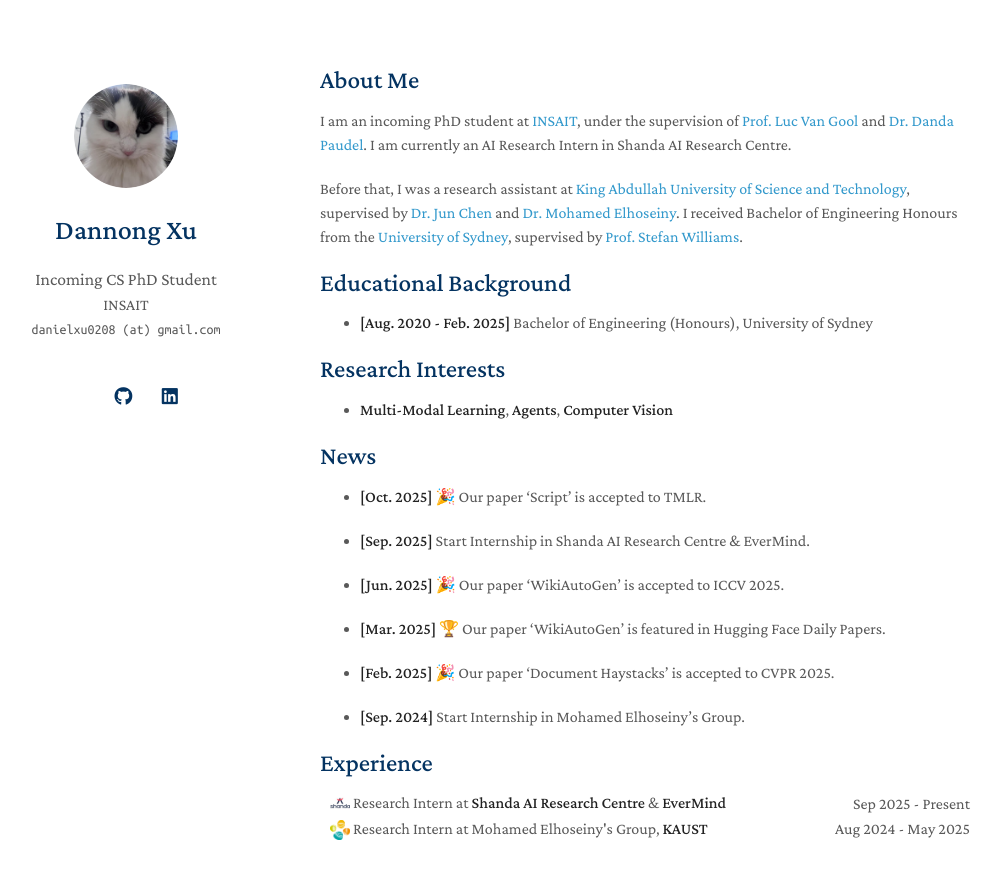
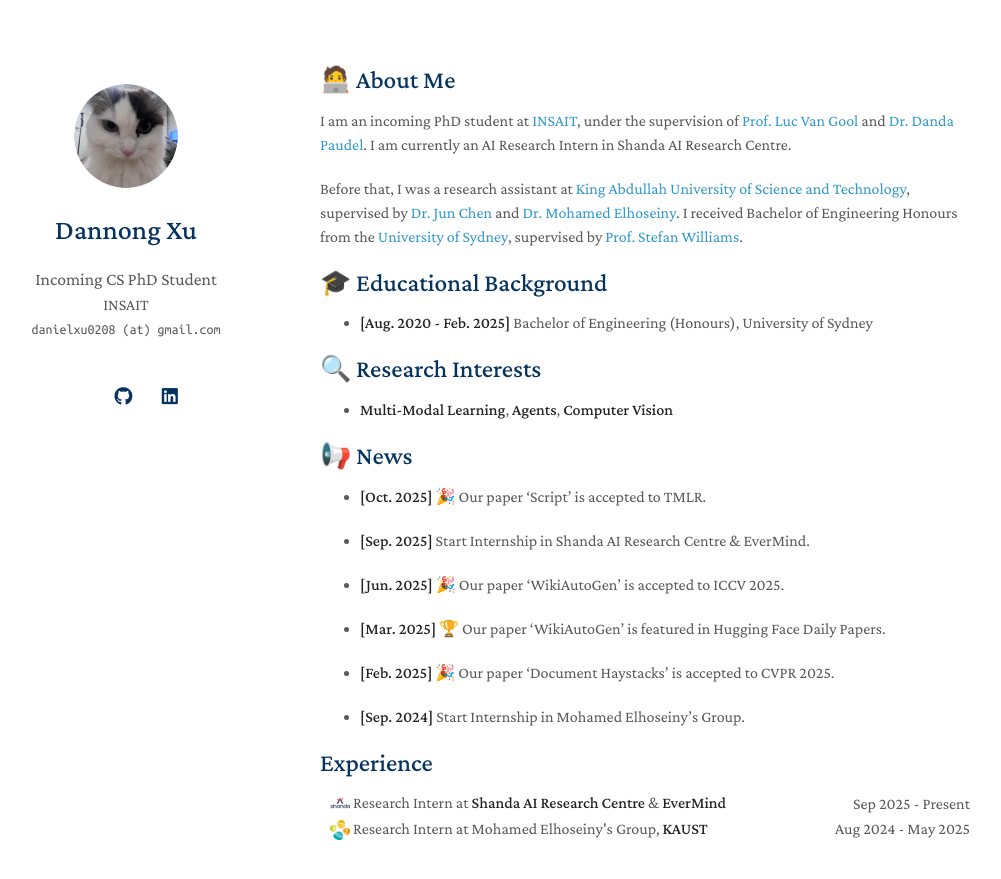
Before and after one commit to Danielxu0208/Danielxu0208.github.io, a Jekyll site: the page built from index.md, in a window 1280 px wide and 900 px high. Shown: the top 879 px of the window, without its empty margins (150-1151 px from the left). Built offline with Jekyll 4.4.1, drawn with Linux system fonts in a browser that asks for light colours; a style sheet for code colours, icons or effects is not loaded; our own code applies the rules of GitHub Pages for plain Markdown files.

```diff
--- a/index.md
+++ b/index.md
@@ -2,21 +2,21 @@
 layout: homepage
 ---
 
-## About Me
+## 🧑‍💻 About Me
 
 I am an incoming PhD student at [INSAIT](https://insait.ai/), under the supervision of [Prof. Luc Van Gool](https://scholar.google.com/citations?user=TwMib_QAAAAJ&hl=en) and [Dr. Danda Paudel](https://scholar.google.ch/citations?user=W43pvPkAAAAJ&hl=en). I am currently an AI Research Intern in Shanda AI Research Centre.
 
 Before that, I was a research assistant at [King Abdullah University of Science and Technology](https://www.kaust.edu.sa/en/), supervised by [Dr. Jun Chen](https://scholar.google.com/citations?user=9G2OQmkAAAAJ&hl=en&oi=ao) and [Dr. Mohamed Elhoseiny](https://scholar.google.com/citations?user=iRBUTOAAAAAJ&hl=en). I received Bachelor of Engineering Honours from the [University of Sydney](https://www.sydney.edu.au/), supervised by [Prof. Stefan Williams](https://scholar.google.com.au/citations?user=vxN3VO0AAAAJ&hl=zh-CN).
 
-## Educational Background
+## 🎓 Educational Background
 - **[Aug. 2020 - Feb. 2025]** Bachelor of Engineering (Honours), University of Sydney
 
 
-## Research Interests
+## 🔍 Research Interests
 
 - **Multi-Modal Learning**, **Agents**, **Computer Vision**
 
-## News
+## 📢 News
 - **[Oct. 2025]** 🎉 Our paper 'Script' is accepted to TMLR.
 
 - **[Sep. 2025]** Start Internship in Shanda AI Research Centre & EverMind.
```
